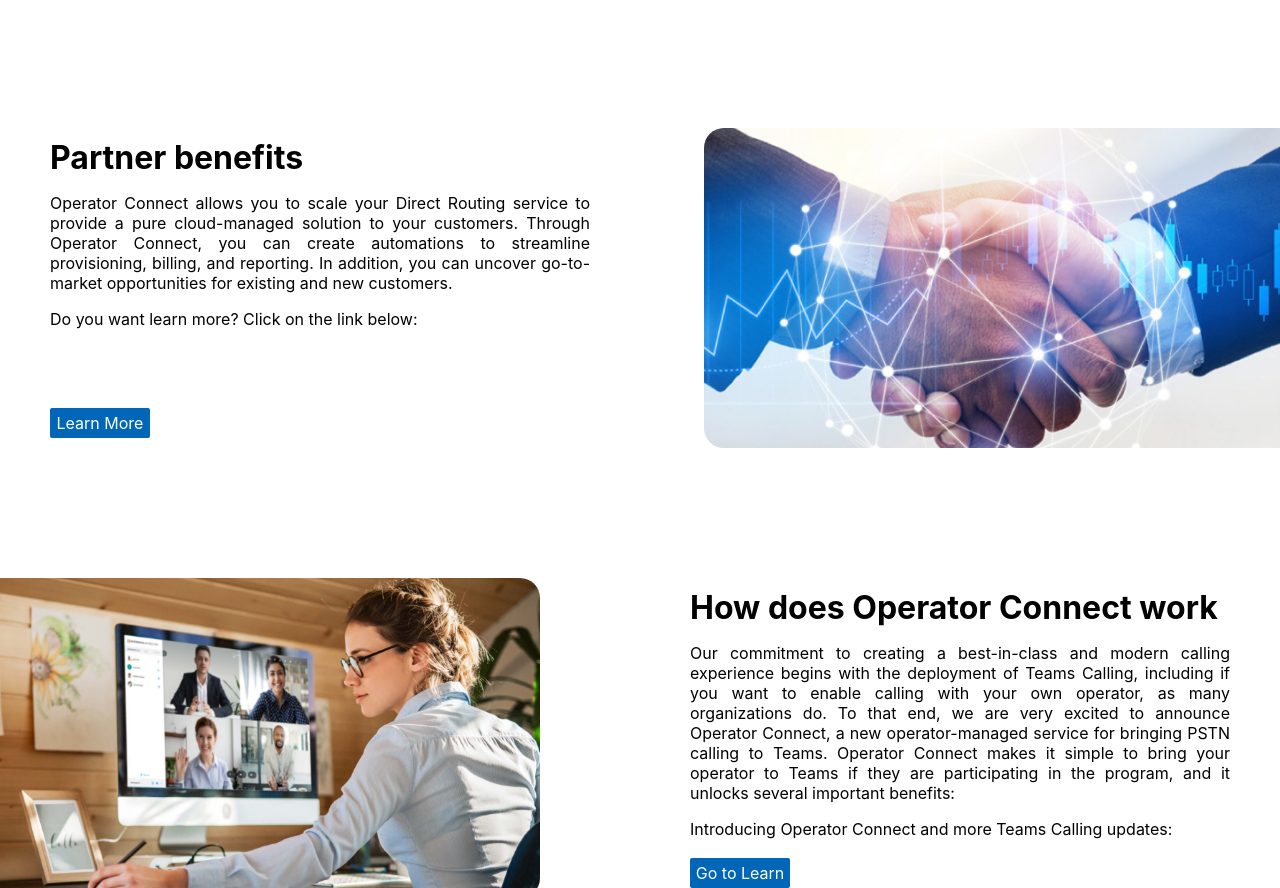
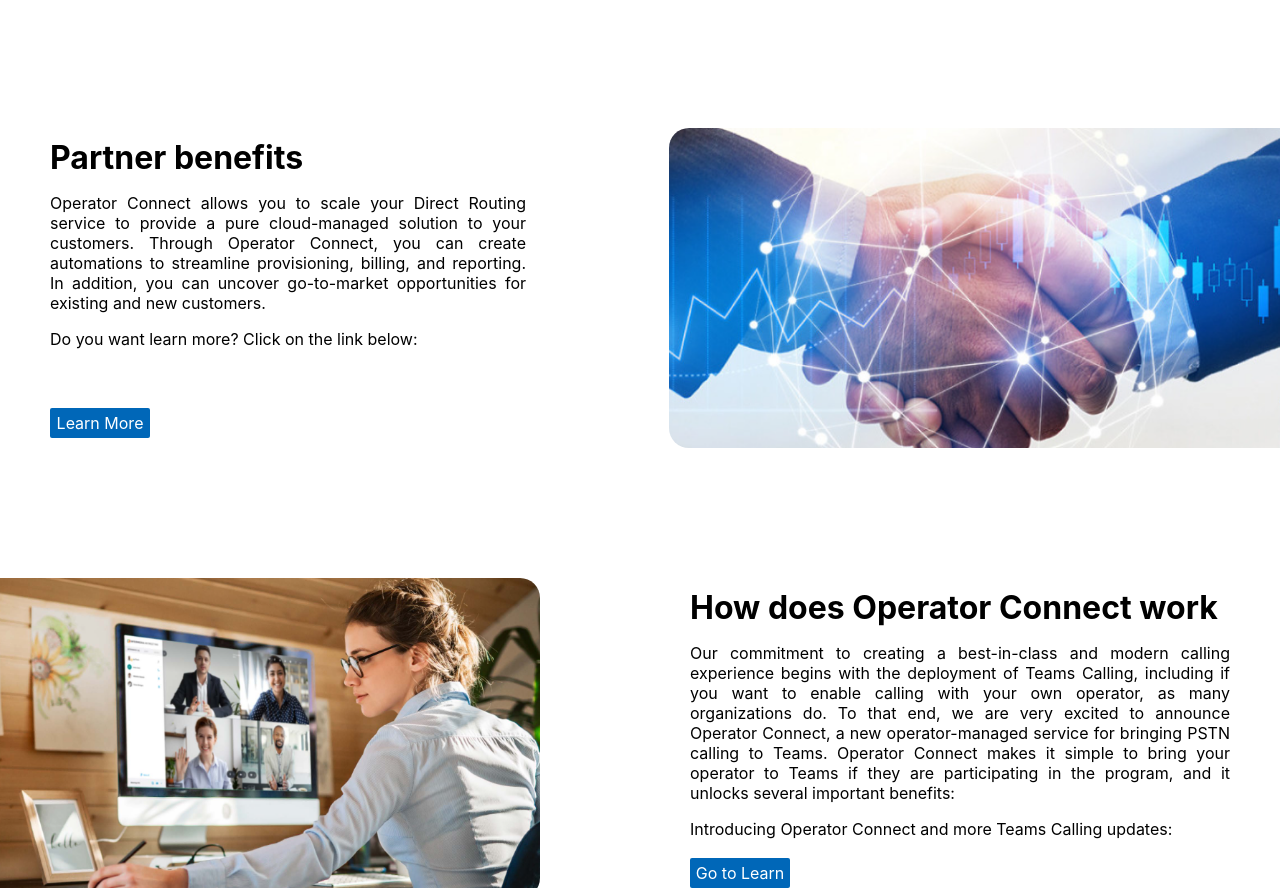
Before and after one commit to DenysMDA/opl-homepage, a React (Create React App) app: page / in a window 1280 px wide. Shown: the part 973-1861 px from the top of the page. Built offline with nearby package versions, Linux system fonts and the light colour scheme; what @fluentui/react would draw is missing.

Commit message:
transfer to new repo finished

```diff
--- a/src/components/BobyContent/bodyContent.scss
+++ b/src/components/BobyContent/bodyContent.scss
@@ -98,8 +98,14 @@
 
 .bodycontentright{
     flex-direction: row-reverse;
+    gap: 2%;
+
+    .bodycontent-content{
+        width: 45%;
+    }
 
     .bodycontent-img{
+        width: 53%;
         display: flex;
         justify-content: end;
         padding-right: 0;
```
